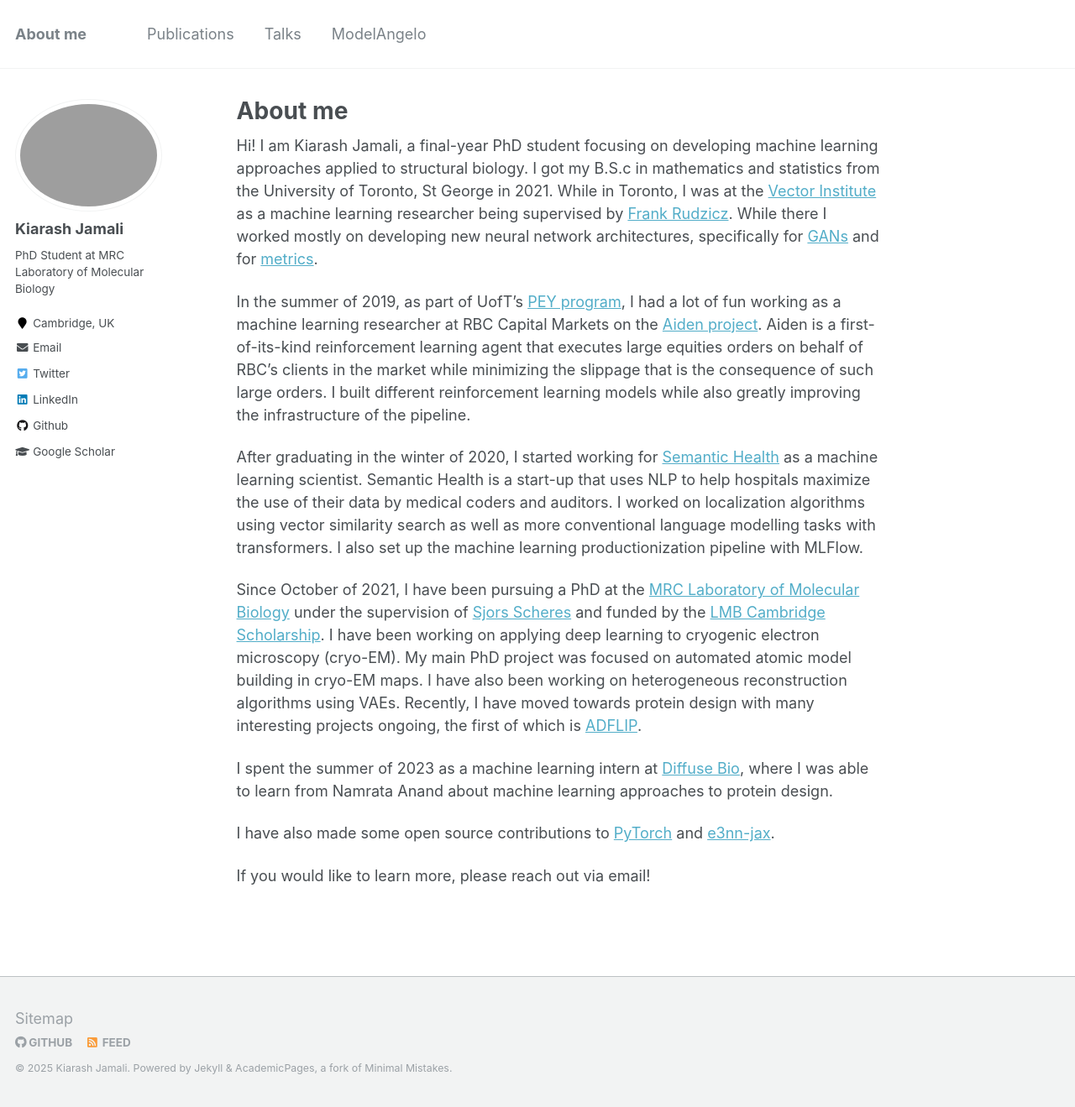
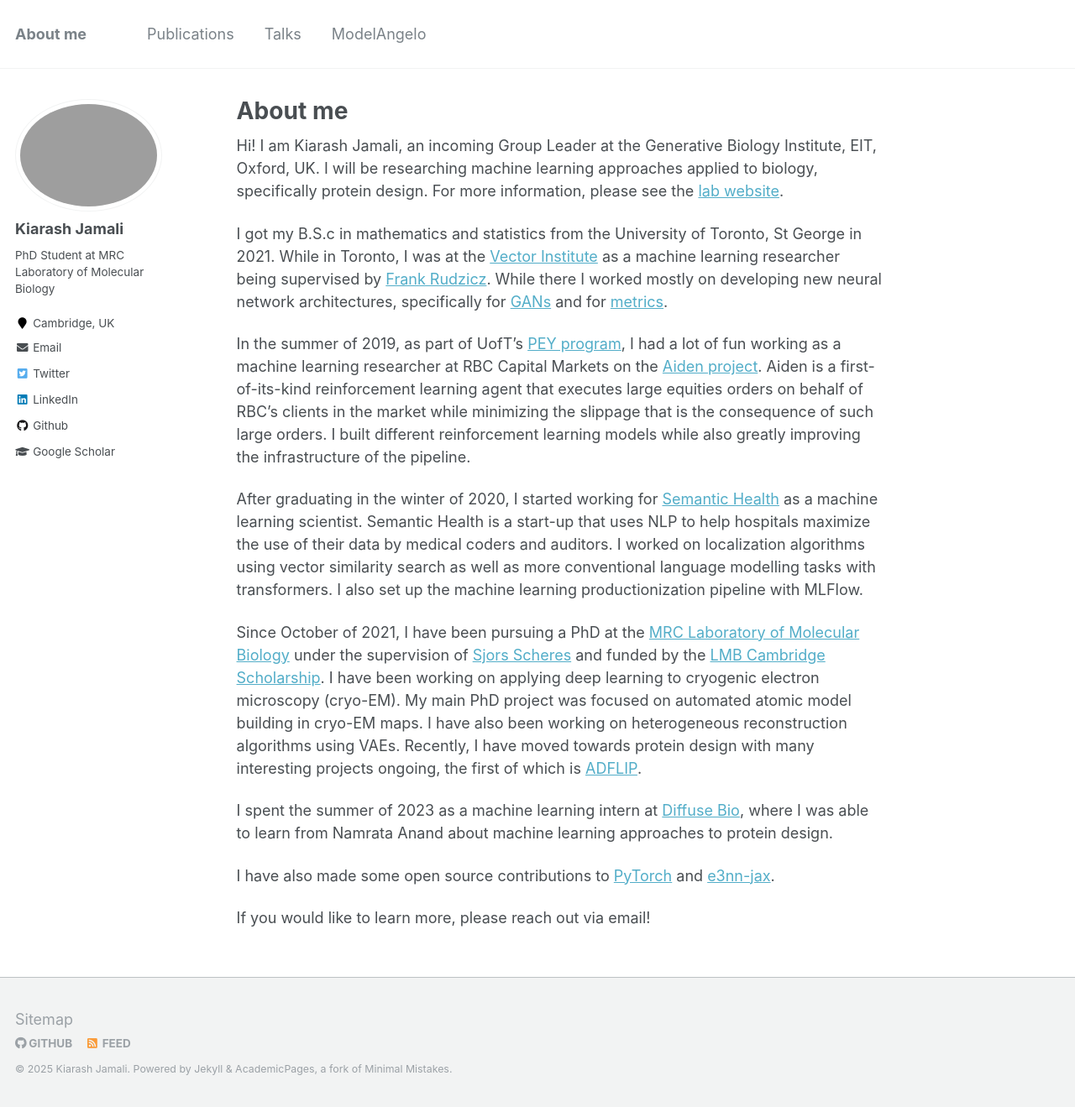
Before and after one commit to jamaliki/jamaliki.github.io, a Jekyll site: the page built from _pages/about.md, in a window 1280 px wide and 1319 px high. Shown: the whole window at 84% size. Built offline with Jekyll 4.4.1, drawn with Linux system fonts in a browser that asks for light colours.

Commit message:
Update about.md

```diff
--- a/_pages/about.md
+++ b/_pages/about.md
@@ -8,7 +8,8 @@ redirect_from:
   - /about.html
 ---
 
-Hi! I am Kiarash Jamali, a final-year PhD student focusing on developing machine learning approaches applied to structural biology.
+Hi! I am Kiarash Jamali, an incoming Group Leader at the Generative Biology Institute, EIT, Oxford, UK. I will be researching machine learning approaches applied to biology, specifically protein design. For more information, please see the [lab website](https://jamalilab.com).
+
 I got my B.S.c in mathematics and statistics from the University of Toronto, St George in 2021.
 While in Toronto, I was at the [Vector Institute](https://vectorinstitute.ai/) as a machine learning researcher being supervised by [Frank Rudzicz](http://www.cs.toronto.edu/~frank/).
 While there I worked mostly on developing new neural network architectures, specifically for [GANs](https://arxiv.org/abs/1811.08081) and for [metrics](https://openreview.net/forum?id=HJeiDpVFPr).
```
